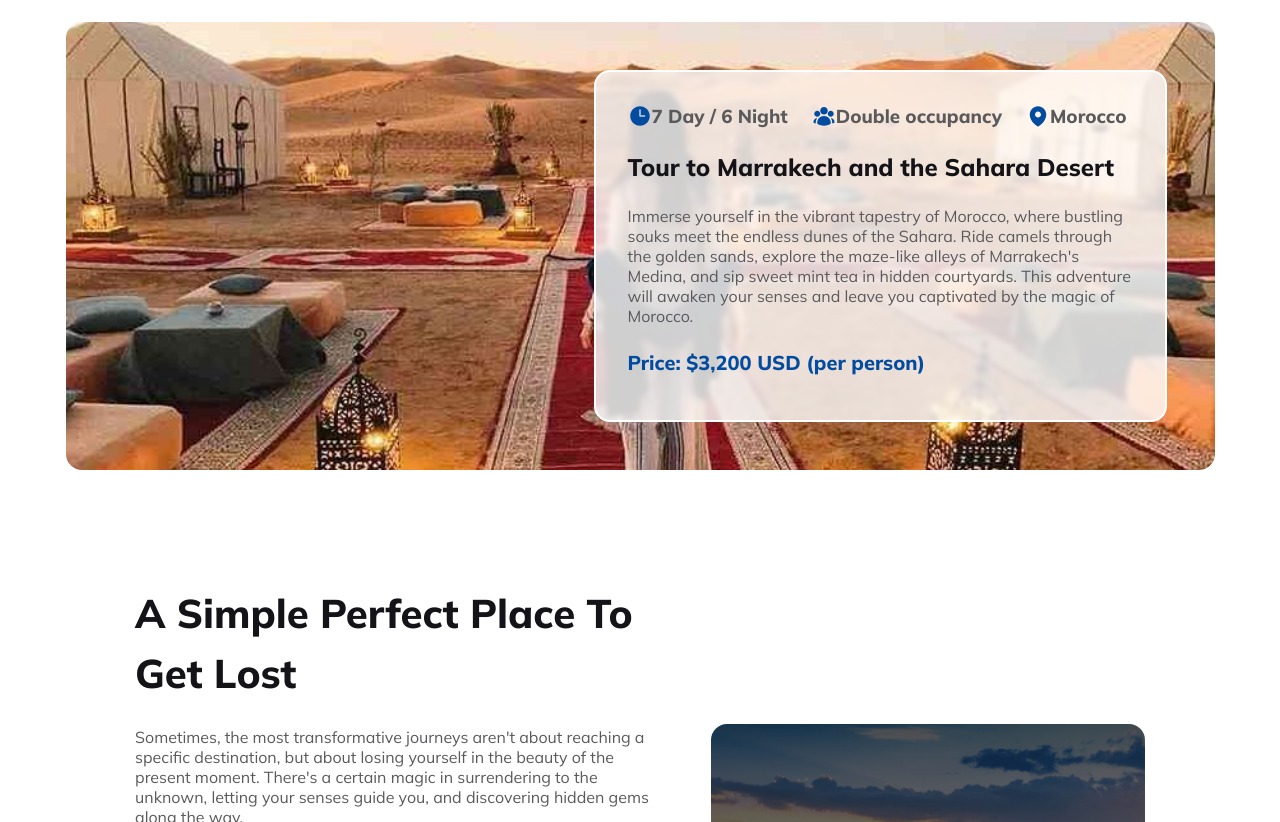
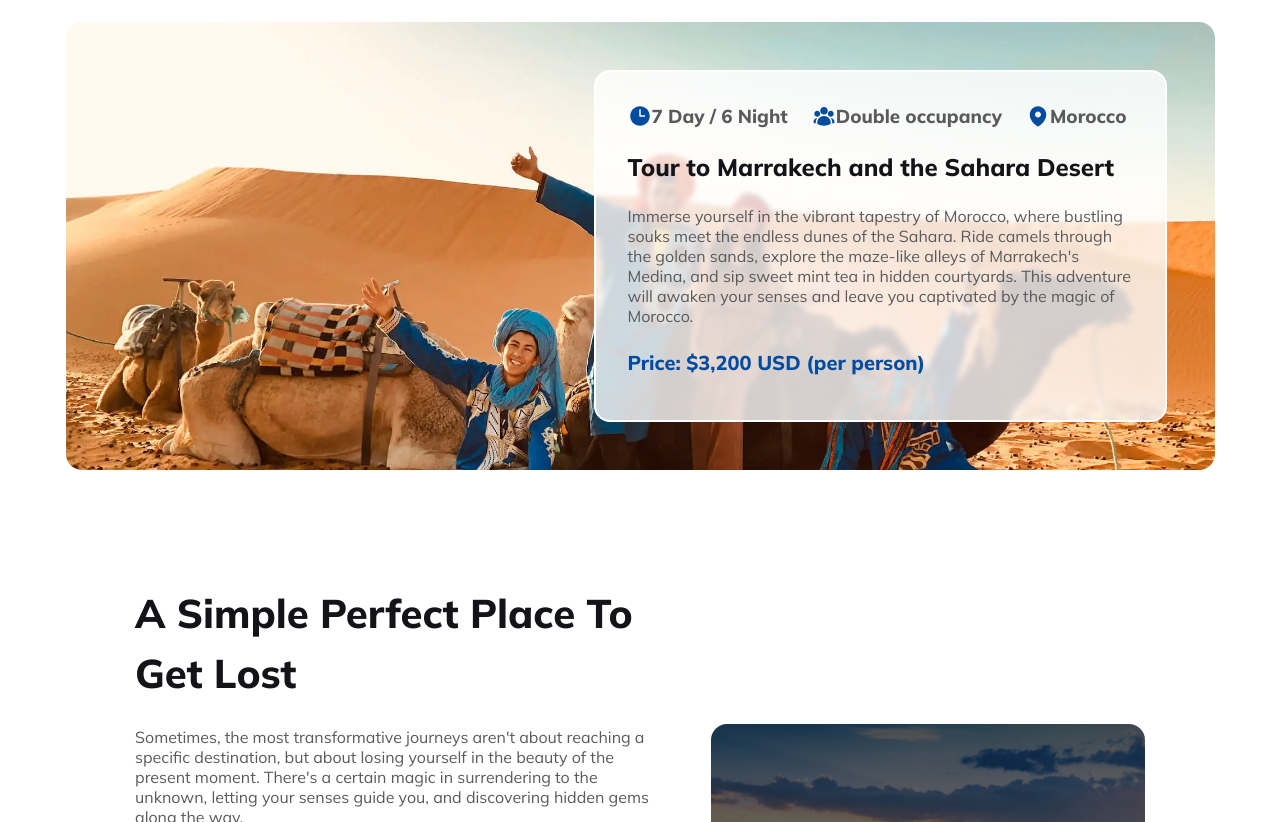
Before and after one commit to ParallaX07/B9A2-Saalim, a plain HTML site: page index.html in a window 1280 px wide. Shown: the part 3758-4580 px from the top of the page. Drawn offline with Linux system fonts and the light colour scheme.

Commit message:
Update background image for morocco

```diff
--- a/styles/main-styles.css
+++ b/styles/main-styles.css
@@ -322,7 +322,7 @@ header{
 }
 
 .deals-discounts .div3{
-    background-image: url("../Images/morocco.jpg");
+    background-image: url("../Images/morocco.webp");
 }
 
 .c4, .c6{
```
Also changed, not shown: Images/morocco.jpg (deleted), Images/morocco.webp (added).
